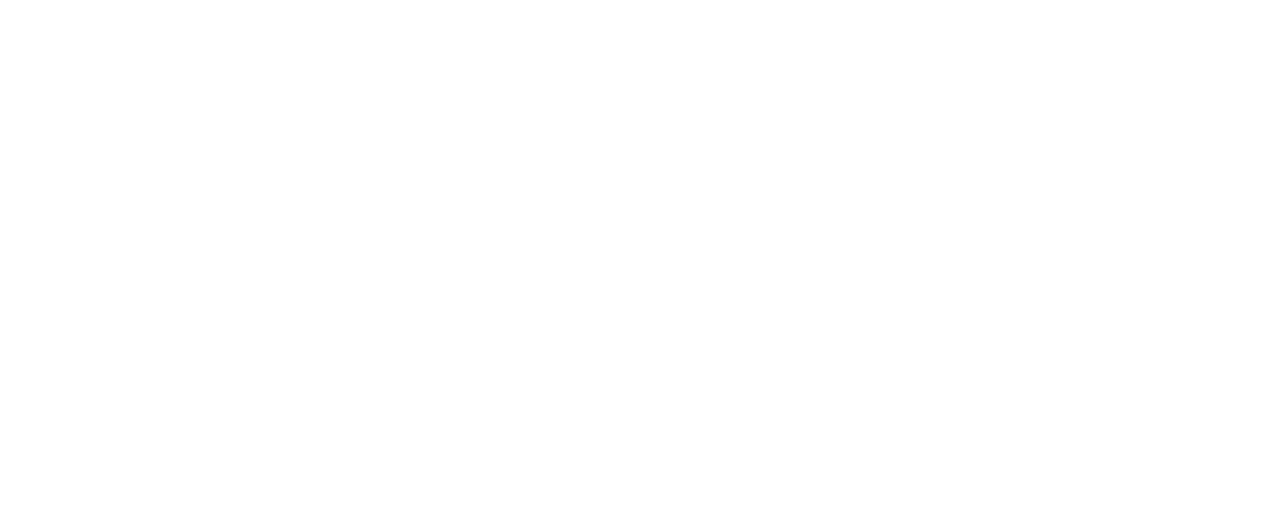
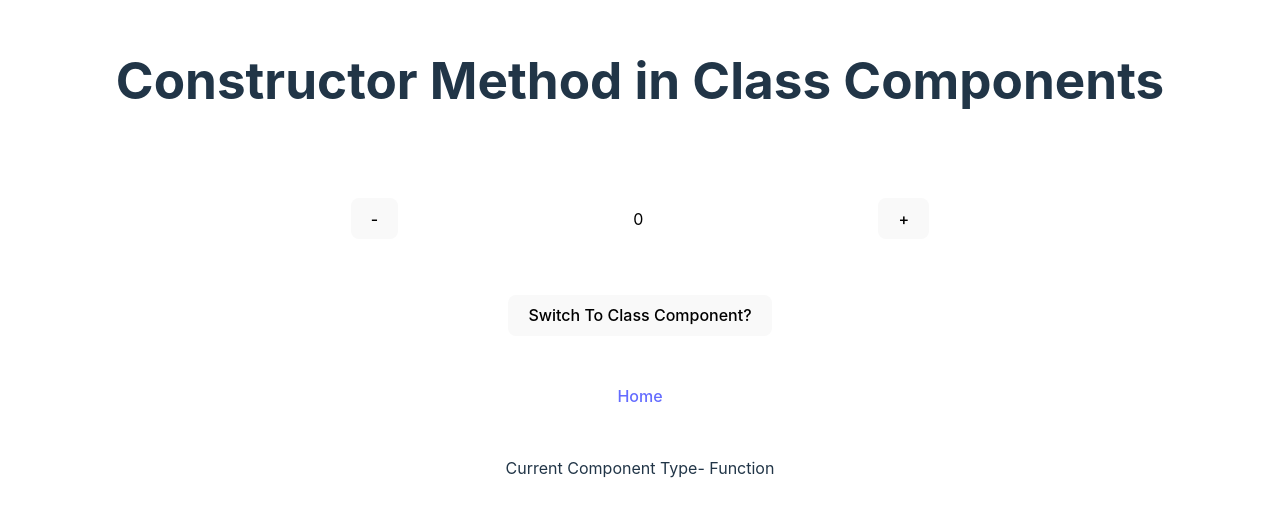
Before and after one commit to GMohammadAli/ReactClassComponents, a React (Vite) app: page /videos/7n8n9 in a window 1280 px wide. Before the commit this address had no page. Shown: the part 151-668 px from the top of the page. Built offline with nearby package versions, Linux system fonts and the light colour scheme.

Commit message:
Using Construtor in Class Components

```diff
--- a/src/App.jsx
+++ b/src/App.jsx
@@ -19,6 +19,9 @@
         <li>
           <Link to='/videos/5n6'>Video 5 & 6</Link>
         </li>
+        <li>
+          <Link to='/videos/7n8n9'>Video 7, 8 & 9</Link>
+        </li>
       </ol>
     </>
   );
--- a/src/main.jsx
+++ b/src/main.jsx
@@ -6,6 +6,7 @@
 import Video3 from './modules/video3.jsx'
 import Video4 from './modules/Video4.jsx'
 import Video5n6 from './modules/Video5n6.jsx'
+import Video7n8n9 from './modules/Video7n8n9.jsx'
 
 ReactDOM.createRoot(document.getElementById('root')).render(
   <BrowserRouter>
@@ -14,6 +15,7 @@
       <Route path='/videos/3' element={<Video3 />} />
       <Route path='/videos/4' element={<Video4 />} />
       <Route path='/videos/5n6' element={<Video5n6 />}/>
+      <Route path='/videos/7n8n9' element={<Video7n8n9 />}/>
     </Routes>
   </BrowserRouter>
 )
--- a/src/modules/Video5n6.jsx
+++ b/src/modules/Video5n6.jsx
@@ -40,14 +40,20 @@
 }
 
 class Video5n6Class extends Component {
-  constructor() {
-    super();
+  constructor(props) {
+    super(props);
+    //if you want to use props inside of constructor
+    //function, props must be passed like above
     this.state = {
       goOut: true,
     };
+    //when we are not using arrow functions, we need to bind
+    //all the class functions that are not arrow functions like this
+    //to 'this' of current class
+    this.toggleGoOut = this.toggleGoOut.bind(this);
   }
 
-  toggleGoOut = () => {
+  toggleGoOut() {
     this.setState((prevState) => {
       return {
         goOut: !prevState.goOut,
--- /dev/null
+++ b/src/modules/Video7n8n9.jsx
@@ -0,0 +1,112 @@
+import { useState } from "react";
+
+import React, { Component } from 'react'
+import { FunctionToClassCompRenderer } from "../layout/FunctionToClassCompRenderer";
+
+export default class Video7n8n9 extends Component {
+  render() {
+    return (
+        <FunctionToClassCompRenderer
+            videoTitle={"Constructor Method in Class Components"}
+            FunctionBasedComponent={<Video7n8n9Function />}
+            ClassBasedComponent={<Video7n8n9Class />}
+        />
+    )
+  }
+}
+
+function Video7n8n9Function() {
+    const [count,setCount] = useState(0)
+
+    function add() {
+        setCount(prevCount => prevCount + 1)
+    }
+
+    function subtract() {
+        setCount((prevCount) => prevCount - 1);
+    }
+
+
+  return (
+    <div
+        style={{
+            display: "flex",
+            justifyContent: "space-evenly",
+            alignItems: "center",
+            padding:"2rem"
+        }}
+    >
+      <button onClick={subtract}>-</button>
+      <div
+        style={{
+            borderRadius: "50%",
+            color: "black",
+            backgroundColor: "white",
+            border: "2rem solid white"
+        }}
+      >
+        {count}
+      </div>
+      <button onClick={add}>+</button>
+    </div>
+  )
+}
+
+class Video7n8n9Class extends Component {
+    //this is a new way assign state here, came with es6
+//   state = {
+//     count: 0,
+//   };
+
+    //old way, found in most of the databases
+    constructor() {
+      super();
+      this.state = {
+        count: 0,
+      };
+
+      //when we are not using arrow functions, we need to bind
+      //all the class functions that are not arrow functions like this
+      //to 'this' of current class
+      this.subtract = this.subtract.bind(this);
+    }
+
+  subtract() {
+    this.setState((prevState) => ({
+        count: prevState.count - 1,
+      })
+    );
+  };
+
+  add = () => {
+    this.setState((prevState) => ({
+        count: prevState.count + 1,
+      })
+    );
+  };
+  render() {
+    return (
+      <div
+        style={{
+          display: "flex",
+          justifyContent: "space-evenly",
+          alignItems: "center",
+          padding: "2rem",
+        }}
+      >
+        <button onClick={this.subtract}>-</button>
+        <div
+          style={{
+            borderRadius: "50%",
+            color: "black",
+            backgroundColor: "white",
+            border: "2rem solid white",
+          }}
+        >
+          {this.state.count}
+        </div>
+        <button onClick={this.add}>+</button>
+      </div>
+    );
+  }
+}
```
